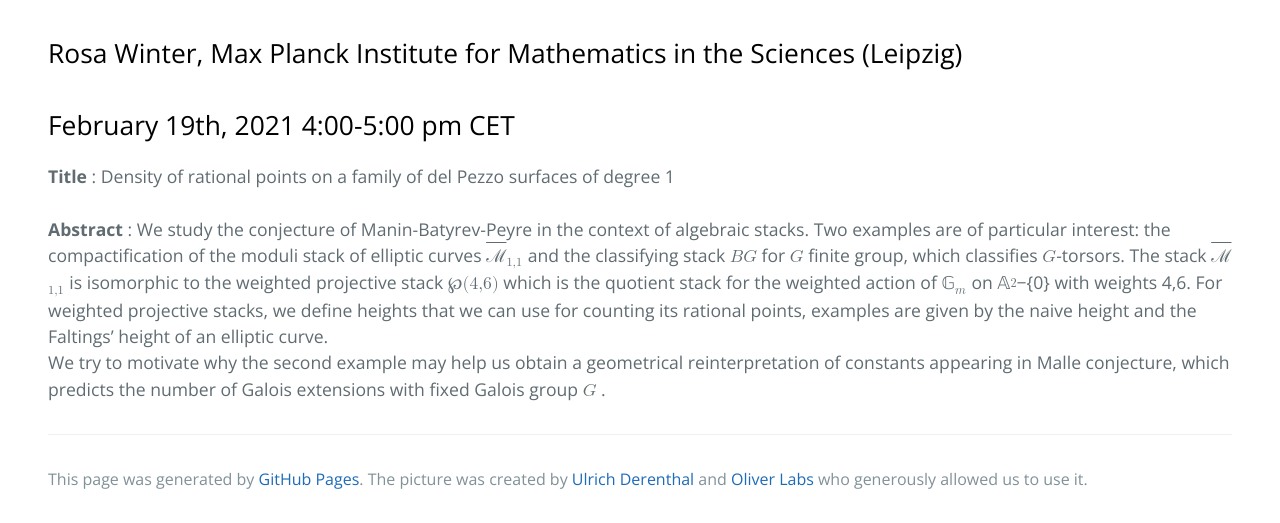
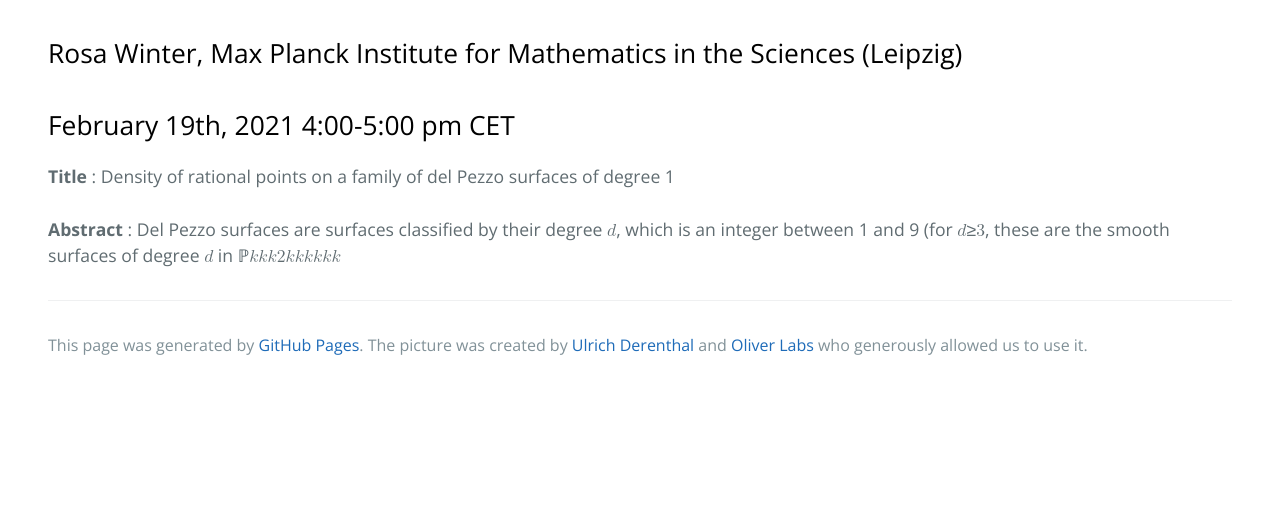
Before and after one commit to zoom-on-rational-points/zoom-on-rational-points.github.io, a Jekyll site: the page built from abstractRW.md, in a window 1280 px wide, cut to the strip 553-1076 px from the top of the page. Built offline with Jekyll 4.4.1, drawn with Linux system fonts in a browser that asks for light colours; after the commit the page ends 942 px from its top, so only the background shows below that.

Commit message:
Update abstractRW.md

```diff
--- a/abstractRW.md
+++ b/abstractRW.md
@@ -12,5 +12,5 @@ layout: default
 <b>Title</b> : Density of rational points on a family of del Pezzo surfaces of degree 1
 <br>
 <br>
-<b>Abstract</b> : We study the conjecture of Manin-Batyrev-Peyre in the context of algebraic stacks. Two examples are of particular interest: the compactification of the moduli stack of elliptic curves <span STYLE="text-decoration:overline" >&#8499;<math xmlns='http://www.w3.org/1998/Math/MathML'><msub><mi></mi><mi>1,1</mi></msub></math></span> and the classifying stack <math><mi>B</mi><mi>G</mi></math> for <math><mi>G</mi></math> finite group, which classifies <math><mi>G</mi></math>-torsors.  The stack <span STYLE="text-decoration:overline" >&#8499;<math xmlns='http://www.w3.org/1998/Math/MathML'><msub><mi></mi><mi>1,1</mi></msub></math></span> is isomorphic to the weighted projective stack &#8472;<math><mi>(</mi><mi>4</mi><mi>,</mi><mi>6</mi><mi>)</mi></math> which is the quotient stack for the weighted action of &#x1D53E;<math><msub><mi></mi><mi>m</mi></msub></math> on &#x1D538;<math><mover><mi></mi><mi>2</mi></mover></math>−{0} with weights 4,6.  For weighted projective stacks, we define heights that we can use for counting its rational points, examples are given by the naive height and the Faltings’ height of an elliptic curve. <br>
-We  try  to  motivate  why  the  second  example  may  help  us  obtain  a  geometrical reinterpretation of constants appearing in Malle conjecture, which predicts the number of Galois extensions with fixed Galois group <math><mi>G</mi></math> .
+<b>Abstract</b> : Del Pezzo surfaces are surfaces classified by their degree <math><mi>d</mi></math>, which is an integer between 1
+and 9 (for <math><mi>d</mi></math>&ge;<math><mi>3</mi></math>, these are the smooth surfaces of degree <math><mi>d</mi></math> in &#x2119;<math><mover><mi></mi><math><mi>k</mi></math>, we know that the set of <math><mi>k</mi></math>-rational points is Zariski dense provided that the surface has one <math><mi>k</mi></math>-rational point to start with (that lies outside a specific subset of the surface for degree <math><mi>2</mi></math>). However, for del Pezzo surfaces of degree 1 over a field <math><mi>k</mi></math>, even though we know that they always contain at least one <math><mi>k</mi></math>-rational point, we do not know if the set of <math><mi>k</mi></math>-rational points is Zariski dense in general. I will talk about a result that is joint work with Julie Desjardins, in which we give sufficient conditions for the set of <math><mi>k</mi></math>-rational points on a specific family of del Pezzo surfaces of degree 1 to be Zariski dense, where <math><mi>k</mi></math> is any infinite field of characteristic 0. These conditions are necessary if <math><mi>k</mi></math> is finitely generated over &#x211A;. I will compare this to previous results.
```
